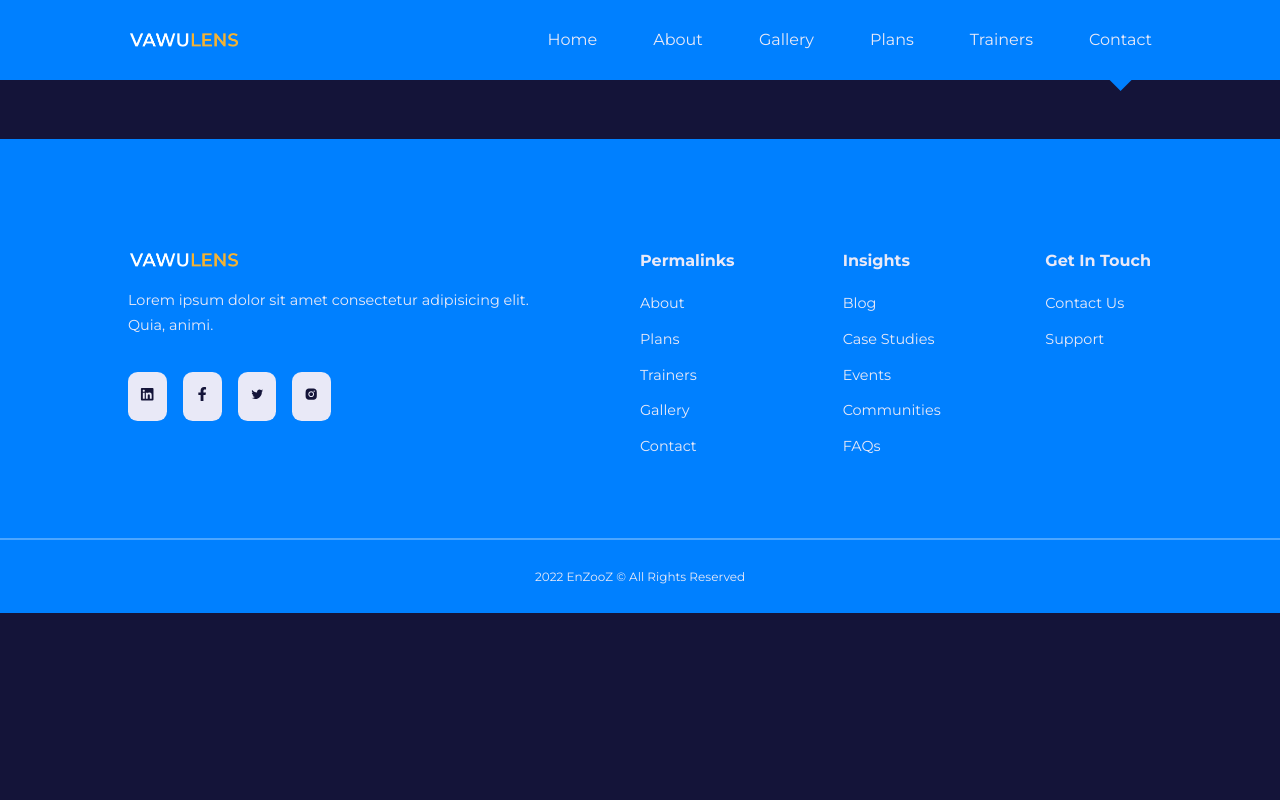
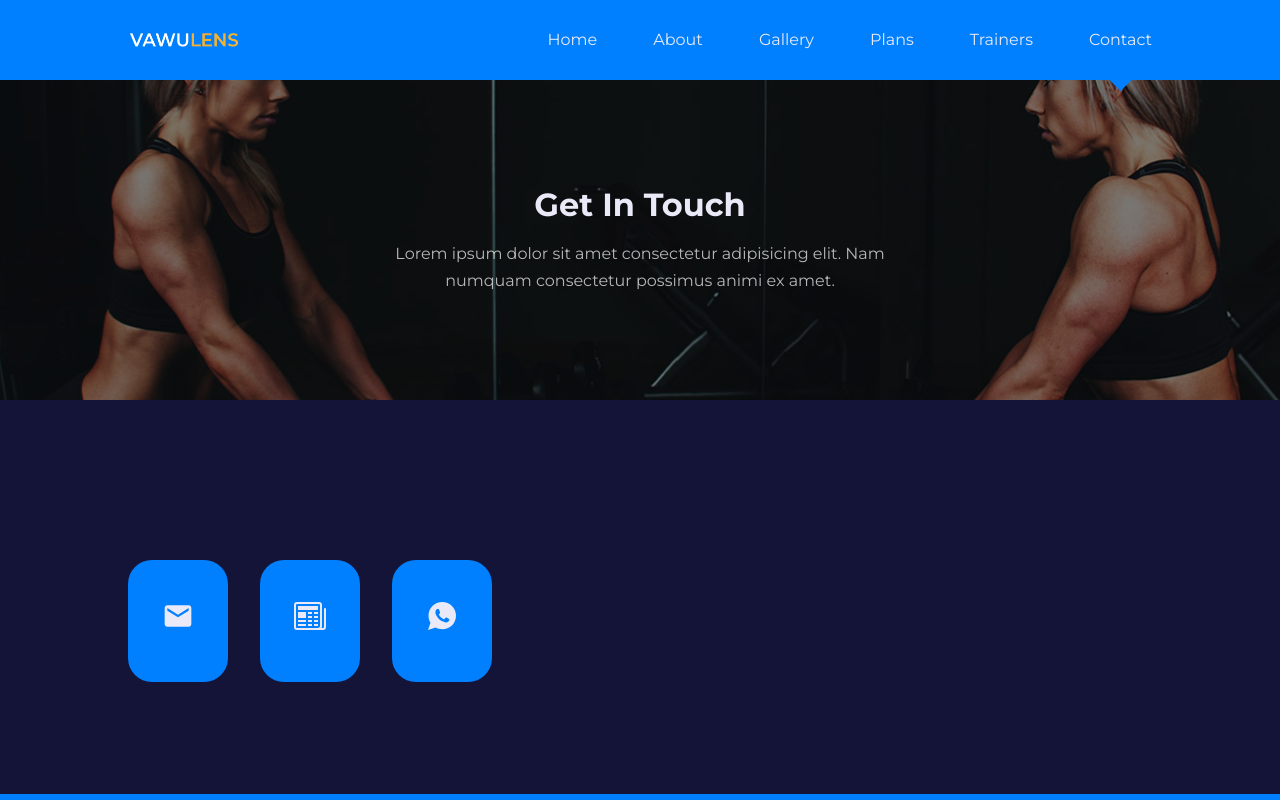
Before and after one commit to enzooz48/Gallery-App, a React (Create React App) app: page /contact in a window 1280 px wide. Shown: the top 800 px of the page. Built offline with nearby package versions, Linux system fonts and the light colour scheme.

Commit message:
Add Contact Component

```diff
--- a/src/pages/contact/Contact.css
+++ b/src/pages/contact/Contact.css
@@ -0,0 +1,36 @@
+.contact__container {
+	display: grid;
+	place-item: center;
+}
+
+.contact__wrapper {
+	width: fit-content;
+	display: flex;
+	gap: 2rem;
+}
+
+.contact__wrapper a {
+	background: var(--color-primary);
+	font-size: 2rem;
+	border: 2px solid transparent;
+	transition: var(--transition);
+	padding: 2rem;
+	border-radius: 1.5rem;
+}
+
+.contact__wrapper a:hover {
+	background: transparent;
+	border-color: var(--color-gray-100);
+}
+
+/*MEDIA QUERIES (small screens) */
+@media screen and (max-width: 600px) {
+	.contact__wrapper {
+		gap: 1.5rem;
+	}
+	.contact__wrapper a {
+		padding: 1rem;
+		font-size: 1.2rem;
+		border-radius: 1rem;
+	}
+}
--- a/src/pages/contact/Contact.jsx
+++ b/src/pages/contact/Contact.jsx
@@ -1,7 +1,44 @@
+import Header from '../../components/Header';
+import HeaderImage from '../../assets/images/header_bg_2.jpg';
+import { MdEmail } from 'react-icons/md';
+import { BsNewspaper } from 'react-icons/bs';
+import { IoLogoWhatsapp } from 'react-icons/io';
+
 import './Contact.css';
 
 const Contact = () => {
-	return <div>Contact</div>;
+	return (
+		<>
+			<Header title="Get In Touch" image={HeaderImage}>
+				Lorem ipsum dolor sit amet consectetur adipisicing elit. Nam numquam
+				consectetur possimus animi ex amet.
+			</Header>
+			<section className="contact">
+				<div className="container contact__container">
+					<div className="contact__wrapper">
+						<a
+							href="mailto:enzooz4889@gmail.com"
+							target="_blank"
+							rel="noreferrer noopener">
+							<MdEmail />
+						</a>
+						<a
+							href="http://m.me/ngockhanh48"
+							target="_blank"
+							rel="noreferrer noopener">
+							<BsNewspaper />
+						</a>
+						<a
+							href="http://wa.me/+84976257332"
+							target="_blank"
+							rel="noreferrer noopener">
+							<IoLogoWhatsapp />
+						</a>
+					</div>
+				</div>
+			</section>
+		</>
+	);
 };
 
 export default Contact;
```
